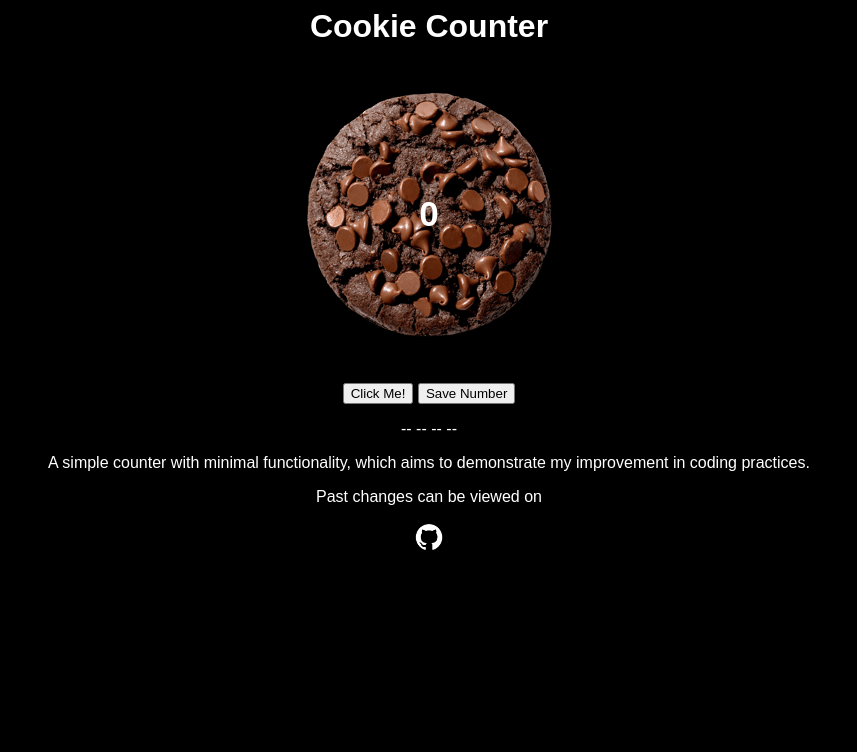
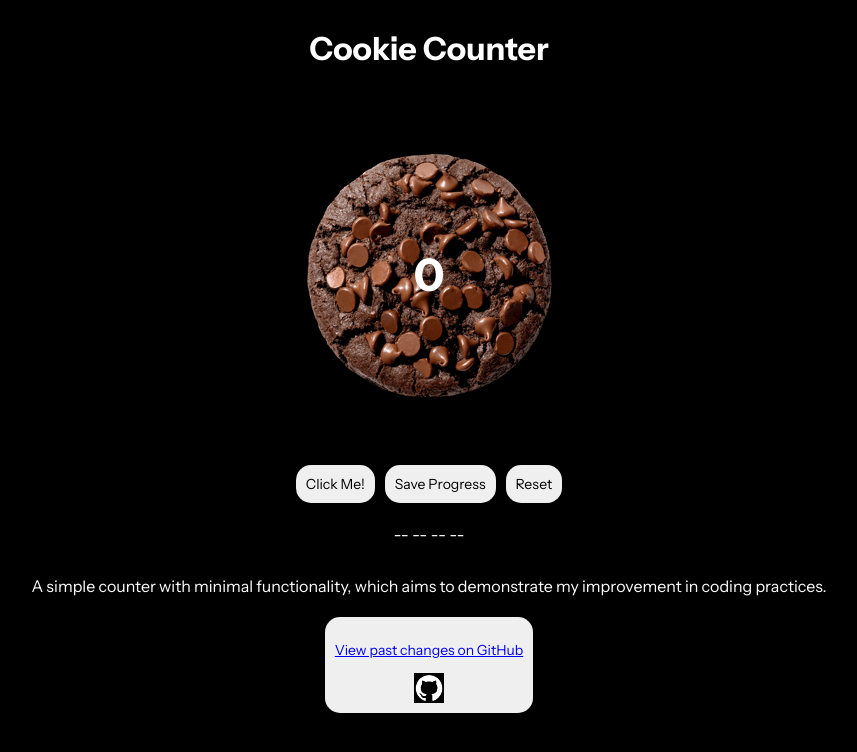
Before and after one commit to Rushh0/CookieCounter, a website built with Vite: page index.html in a window 1280 px wide. Shown: the whole page, without its empty margins (211-1068 px from the left). Built offline with nearby package versions, Linux system fonts and the light colour scheme.

Commit message:
Small Update - New Features and Styling
Updates:
-Added new font and styling to buttons
-Added a reset feature
-Added ability to click cookie image to increment counter

```diff
--- a/index.html
+++ b/index.html
@@ -4,24 +4,21 @@
 </head>
 <body>
     <h1>Cookie Counter</h1>
-
-    <h2 id="count-el">0</h2>
-    <button id="increment-btn" onclick="increment()">Click Me!</button>
-
-    <button id="save-btn" onclick="save()">Save Number</button>
-
-    <div>
-        <p>-- -- -- --</p>
+    <map onclick="increment()">
+        <h2 id="count-el">0</h2>
+    </map>
+    <div class="btn-container">
+        <button id="increment-btn" onclick="increment()">Click Me!</button>
+        <button id="save-btn" onclick="save()">Save Progress</button>
+        <button id="reset-btn" onclick="reset()">Reset</button>
     </div>
-
-    <div>
-        <p>A simple counter with minimal functionality, which aims to demonstrate my improvement in coding practices.</p>
-        <p> Past changes can be viewed on</p>
-    </div>
-
-    <a href="https://github.com">
-        <img src="github.png " width='30' >
-    </a>
-
+    <p>-- -- -- --</p>
+    <p>A simple counter with minimal functionality, which aims to demonstrate my improvement in coding practices.</p>
+    <button>
+        <a id="github-link-btn" href="https://github.com/Rushh0/CookieCounter">
+            <p>View past changes on GitHub</p>
+            <img src="github.png" width='30' alt="Github">
+        </a>
+    </button>
     <script src="script.js"></script>
 </body>
--- a/script.js
+++ b/script.js
@@ -1,16 +1,30 @@
 let num = 0
-
-let displayCount = document.getElementById("count-el")
-let saveCount = document.getElementById("save-btn")
+const displayCount = document.getElementById("count-el")
+const saveCount = document.getElementById("save-btn")
 
 function increment() {
-
     num = num + 1
-
     displayCount.innerText = num
-
 }
 
 function save() {
-    saveCount.innerText = "Save Number: " + num
+    saveCount.innerText = "Save Progress: " + num
+    localStorage.setItem("counter", num);
 }
+
+function reset() {
+    num = 0
+    saveCount.innerText = "Save Progress: " + num
+    displayCount.innerText = num
+    localStorage.setItem("counter", num);
+}
+
+function getLocalStorage() {
+    if (localStorage.getItem("counter") !== null) {
+        num = parseInt(localStorage.getItem("counter"))
+        saveCount.innerText = "Save Progress: " + num
+        displayCount.innerText = num
+    }
+}
+
+getLocalStorage();
--- a/styles.css
+++ b/styles.css
@@ -1,19 +1,41 @@
+@import url('https://fonts.googleapis.com/css2?family=Instrument+Sans:ital,wght@0,400..700;1,400..700&display=swap');
+
 body {
+    background-color:black;
+    align-content: center;
+    color: white;
+    font-family: "Instrument Sans", sans-serif;
+    flex-direction: column;
+    display: flex;
+    text-align: center;
+    align-items: center;
+    justify-content: center;
+}
 
-    background-color:black;
-    text-align: center;
-    color: white;
-    font-family: sans-serif;
+button {
+    border-radius: 15px;
+    padding: 10px;
+    margin: 5px;
+    border-style: none;
+    font-size: 14px;
+    font-family: "Instrument Sans", sans-serif;
+}
 
+.btn-container {
+    display: flex;
+    flex-direction: row;
+}
+
+.github-link-btn {
+    text-decoration: none;
+    color: black;
 }
 
 #count-el{
     background-image: url("cookie.png");
     background-repeat: no-repeat;
     background-position: center;
-
     padding: 120px;
-
-    font-size: 35;
-
+    font-size: 45px;
+    justify-content: center;
 }
```
Also changed, not shown: package.json (added, +22 -0 lines).
